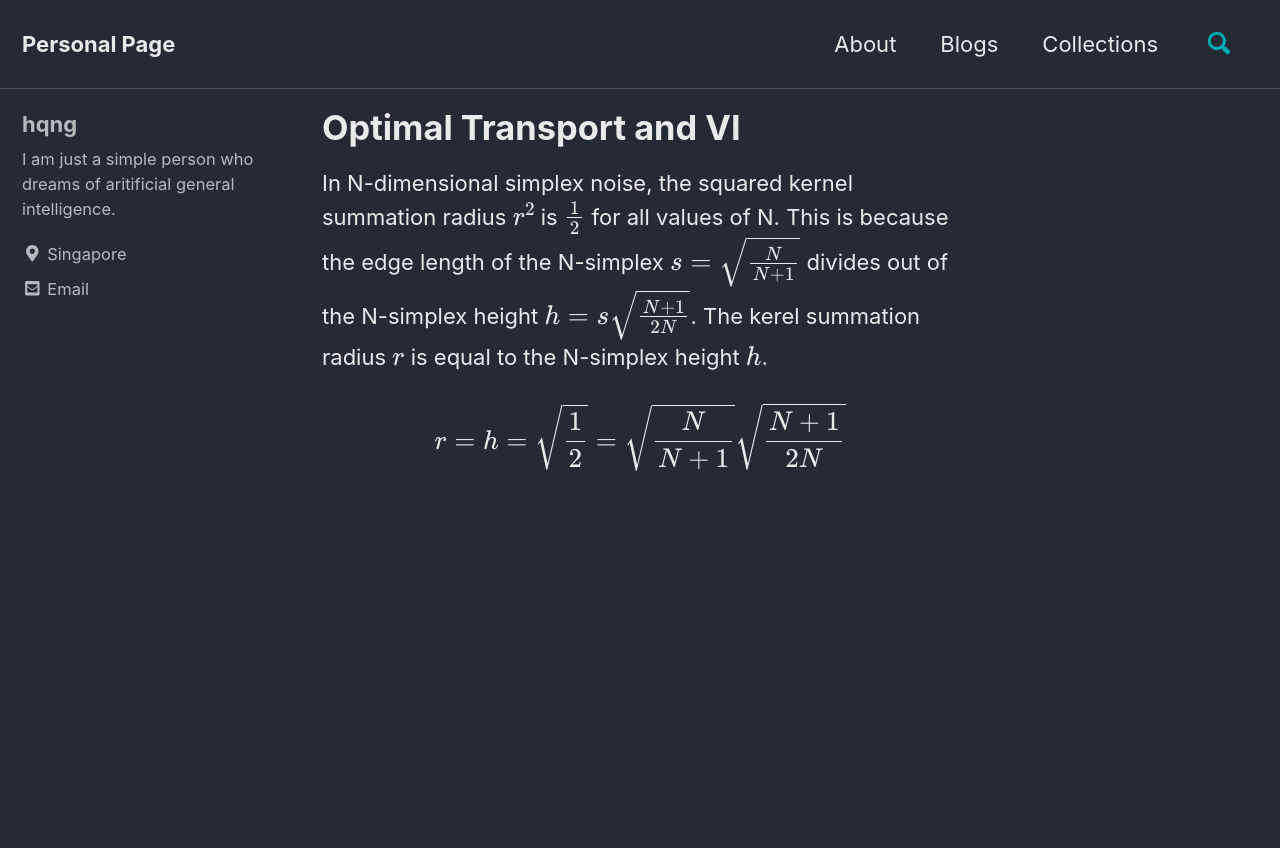
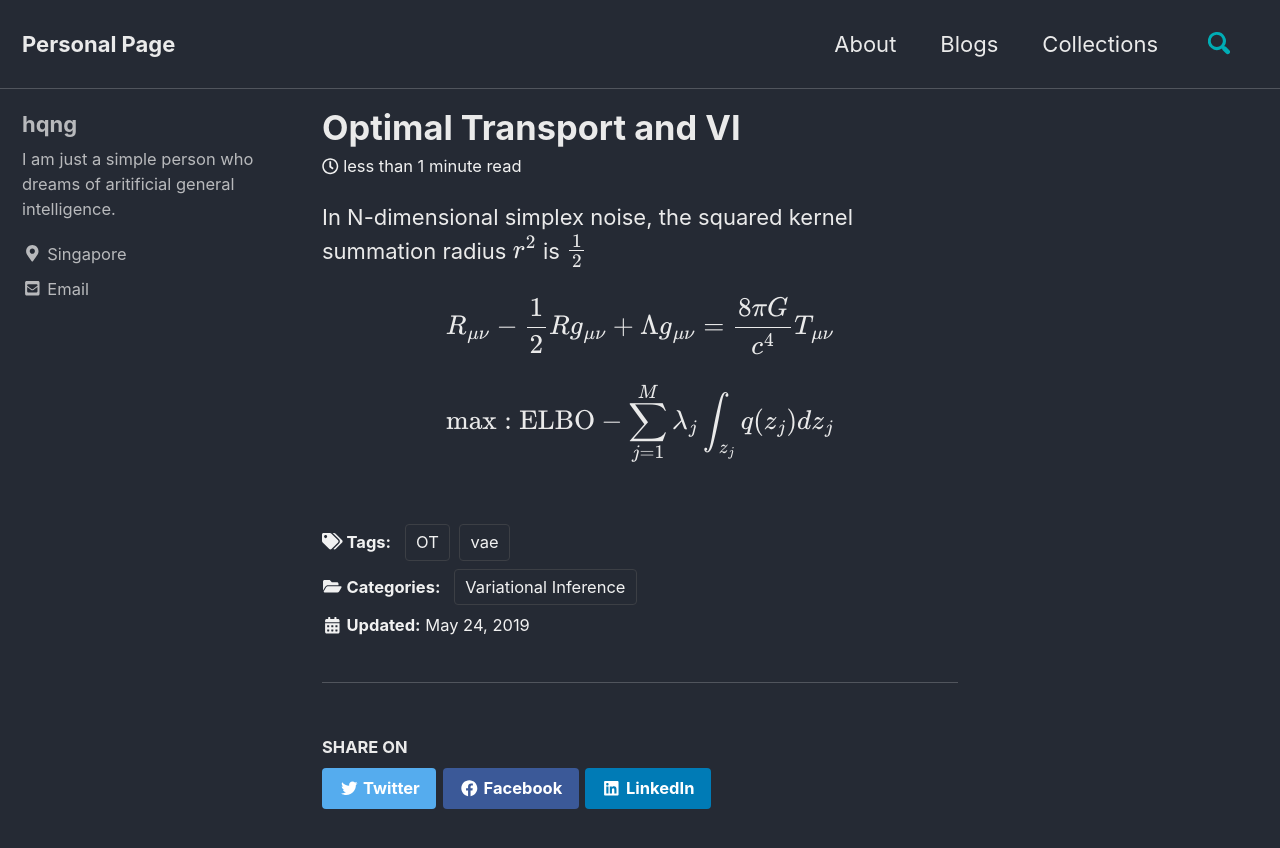
Before and after one commit to hqng/hqng.github.io, a Jekyll site: the page built from _posts/2019-05-24-OT-in-Generative-Models.md, in a window 1280 px wide and 900 px high. Shown: the top 848 px of the window. Built offline with Jekyll 4.4.1, drawn with Linux system fonts in a browser that asks for light colours; cached includes are drawn as plain includes; nearby versions of some CDN libraries; formulas are drawn with MathJax 3; a script that is not in the unit is left out.

Commit message:
20th1 commit: test global mathjax for entire pages again

```diff
--- a/_posts/2019-05-24-OT-in-Generative-Models.md
+++ b/_posts/2019-05-24-OT-in-Generative-Models.md
@@ -10,8 +9,9 @@ tags:
 ---
 
 In N-dimensional simplex noise, the squared kernel summation radius $r^2$ is $\frac 1 2$
-for all values of N. This is because the edge length of the N-simplex $s = \sqrt {\frac {N} {N + 1}}$
-divides out of the N-simplex height $h = s \sqrt {\frac {N + 1} {2N}}$.
-The kerel summation radius $r$ is equal to the N-simplex height $h$.
 
-$$ r = h = \sqrt{\frac {1} {2}} = \sqrt{\frac {N} {N+1}} \sqrt{\frac {N+1} {2N}} $$
+$$ R_{\mu \nu} - \frac{1} {2}Rg_{\mu \nu} + \Lambda g_{\mu \nu} = \frac{8\pi G} {c^4}T_{\mu \nu} $$
+
+\begin{align}
+  \max &\: \text{ELBO} - \sum_{j=1}^{M} \lambda_j \int_{z_j}q(z_j)dz_j \label{eq1.13}
+\end{align}
```
Also changed, not shown: other parts of _posts/2019-05-24-OT-in-Generative-Models.md (+0 -1 lines), _layouts/posts.html (line endings or trailing spaces).
